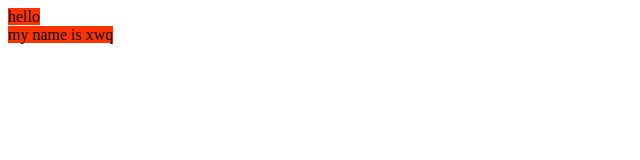
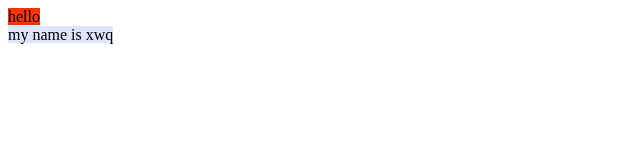
Before and after one commit to RussellWestbrookInOkc/RussellWestbrookInOkc.github.io, a plain HTML site: page index.html in a window 1280 px wide. Shown: the whole page, without its empty margins (0-640 px from the left). Drawn offline with Linux system fonts and the light colour scheme.

Commit message:
Update index.html

```diff
--- a/index.html
+++ b/index.html
@@ -1,2 +1,2 @@
  <span style="background:#ff3300">  hello<br>
-    my name is xwq
+   <span style="background:#dee6ff"> my name is xwq
```
